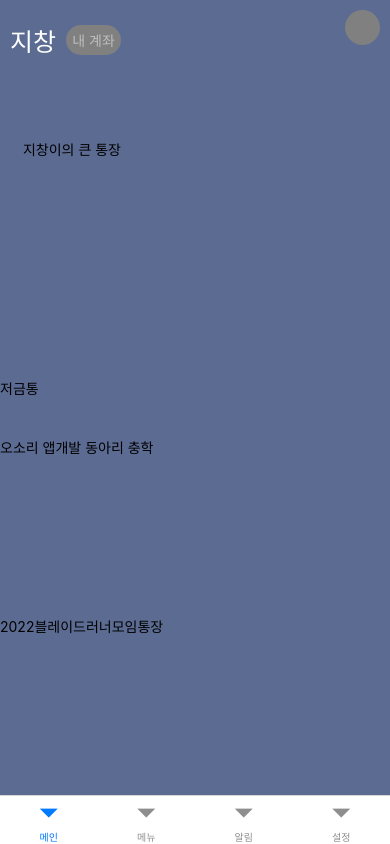
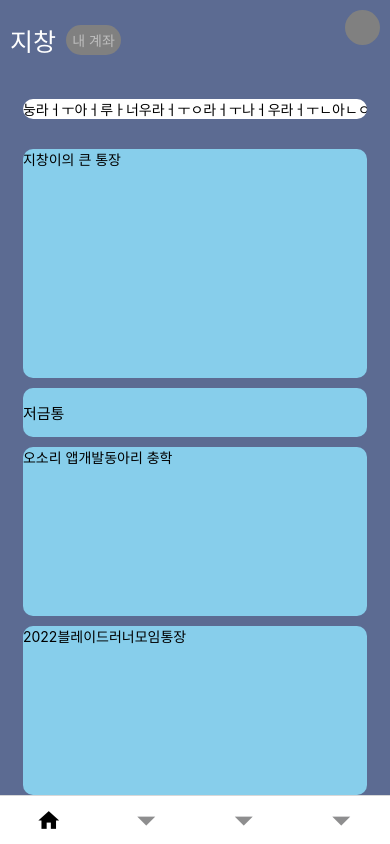
Before and after one commit to MintKangaroo/Clone_Coding, a React Native app in the folder KaKaoBank/: screen / in a window 390 px wide. Built offline with nearby package versions, Linux system fonts and the light colour scheme.

Commit message:
MainPage 디자인 + 아이콘 추가

```diff
--- a/KaKaoBank/package.json
+++ b/KaKaoBank/package.json
@@ -20,7 +20,8 @@
     "react-native-gesture-handler": "^2.5.0",
     "react-native-reanimated": "^2.9.1",
     "react-native-safe-area-context": "^4.3.1",
-    "react-native-screens": "^3.15.0"
+    "react-native-screens": "^3.15.0",
+    "react-native-vector-icons": "^9.2.0"
   },
   "devDependencies": {
     "@babel/core": "^7.12.9",
--- a/KaKaoBank/src/Navigator/Navigation.tsx
+++ b/KaKaoBank/src/Navigator/Navigation.tsx
@@ -3,6 +3,7 @@ import 'react-native-gesture-handler';
 import {NavigationContainer} from '@react-navigation/native';
 import RNBootSplash from 'react-native-bootsplash';
 import {createBottomTabNavigator} from '@react-navigation/bottom-tabs';
+import Icon from 'react-native-vector-icons/MaterialIcons';
 
 import Main from '../Screen/Main';
 import Setting from '../Screen/Setting';
@@ -20,7 +21,8 @@ export default () => {
           component={Main}
           options={{
             headerShown: false,
-            tabBarLabel: '메인',
+            tabBarLabel: '',
+            tabBarIcon: () => <Icon name="home" color={'black'} size={25} />,
             //TODO: Icon 넣기
           }}
         />
@@ -29,7 +31,7 @@ export default () => {
           component={Menu}
           options={{
             headerShown: false,
-            tabBarLabel: '메뉴',
+            tabBarLabel: '',
             //TODO: Icon 넣기
           }}
         />
@@ -38,7 +40,7 @@ export default () => {
           component={Notification}
           options={{
             headerShown: false,
-            tabBarLabel: '알림',
+            tabBarLabel: '',
             //TODO: Icon 넣기
           }}
         />
@@ -47,7 +49,7 @@ export default () => {
           component={Setting}
           options={{
             headerShown: false,
-            tabBarLabel: '설정',
+            tabBarLabel: '',
             //TODO: Icon 넣기
           }}
         />
--- a/KaKaoBank/src/Screen/Main.tsx
+++ b/KaKaoBank/src/Screen/Main.tsx
@@ -49,30 +49,83 @@ export default ({navigation}: any) => {
                 backgroundColor: 'white',
                 borderRadius: 15,
               }}
+              showsHorizontalScrollIndicator={false}
               horizontal={true}>
               {/*TODO: 스크롤뷰 구현*/}
+              <View style={{flexDirection: 'column', justifyContent: 'center'}}>
+                <Text>
+                  눙라ㅓㅜ아ㅓ루ㅏ너우라ㅓㅜㅇ라ㅓㅜ나ㅓ우라ㅓㅜㄴ아ㄴㅇㄹ나ㅣ으리ㅏㅡㄴ아ㅡ리느아릐으리ㅏ능리ㅏ
+                </Text>
+              </View>
             </ScrollView>
           </View>
 
           <View style={{flex: 1}} />
         </View>
-        <View style={{flex: 4, flexDirection: 'row'}}>
+        <View
+          style={{
+            flex: 4,
+            flexDirection: 'row',
+          }}>
           <View style={{flex: 1}} />
-          <View style={{flex: 15}}>
+          <View
+            style={{
+              flex: 15,
+              backgroundColor: 'skyblue',
+              borderRadius: 10,
+              marginTop: 10,
+            }}>
             <View>
               <Text>지창이의 큰 통장</Text>
             </View>
           </View>
           <View style={{flex: 1}} />
         </View>
-        <View style={{flex: 1}}>
-          <Text>저금통</Text>
+        <View style={{flex: 1, flexDirection: 'row'}}>
+          <View style={{flex: 1}}></View>
+          <View
+            style={{
+              flex: 15,
+              backgroundColor: 'skyblue',
+              borderRadius: 10,
+              marginTop: 10,
+            }}>
+            <View
+              style={{
+                flex: 1,
+                flexDirection: 'column',
+                justifyContent: 'center',
+              }}>
+              <Text style={{fontSize: 15}}>저금통</Text>
+            </View>
+          </View>
+          <View style={{flex: 1}}></View>
         </View>
-        <View style={{flex: 3}}>
-          <Text>오소리 앱개발 동아리 충학</Text>
+        <View style={{flex: 3, flexDirection: 'row'}}>
+          <View style={{flex: 1}}></View>
+          <View
+            style={{
+              flex: 15,
+              backgroundColor: 'skyblue',
+              borderRadius: 10,
+              marginTop: 10,
+            }}>
+            <Text>오소리 앱개발동아리 충학</Text>
+          </View>
+          <View style={{flex: 1}}></View>
         </View>
-        <View style={{flex: 3}}>
-          <Text>2022블레이드러너모임통장</Text>
+        <View style={{flex: 3, flexDirection: 'row'}}>
+          <View style={{flex: 1}}></View>
+          <View
+            style={{
+              flex: 15,
+              backgroundColor: 'skyblue',
+              borderRadius: 10,
+              marginTop: 10,
+            }}>
+            <Text>2022블레이드러너모임통장</Text>
+          </View>
+          <View style={{flex: 1}}></View>
         </View>
       </View>
     </SafeAreaView>
```
Also changed, not shown: 1 other file (tests, documents, lock files or other folders).
